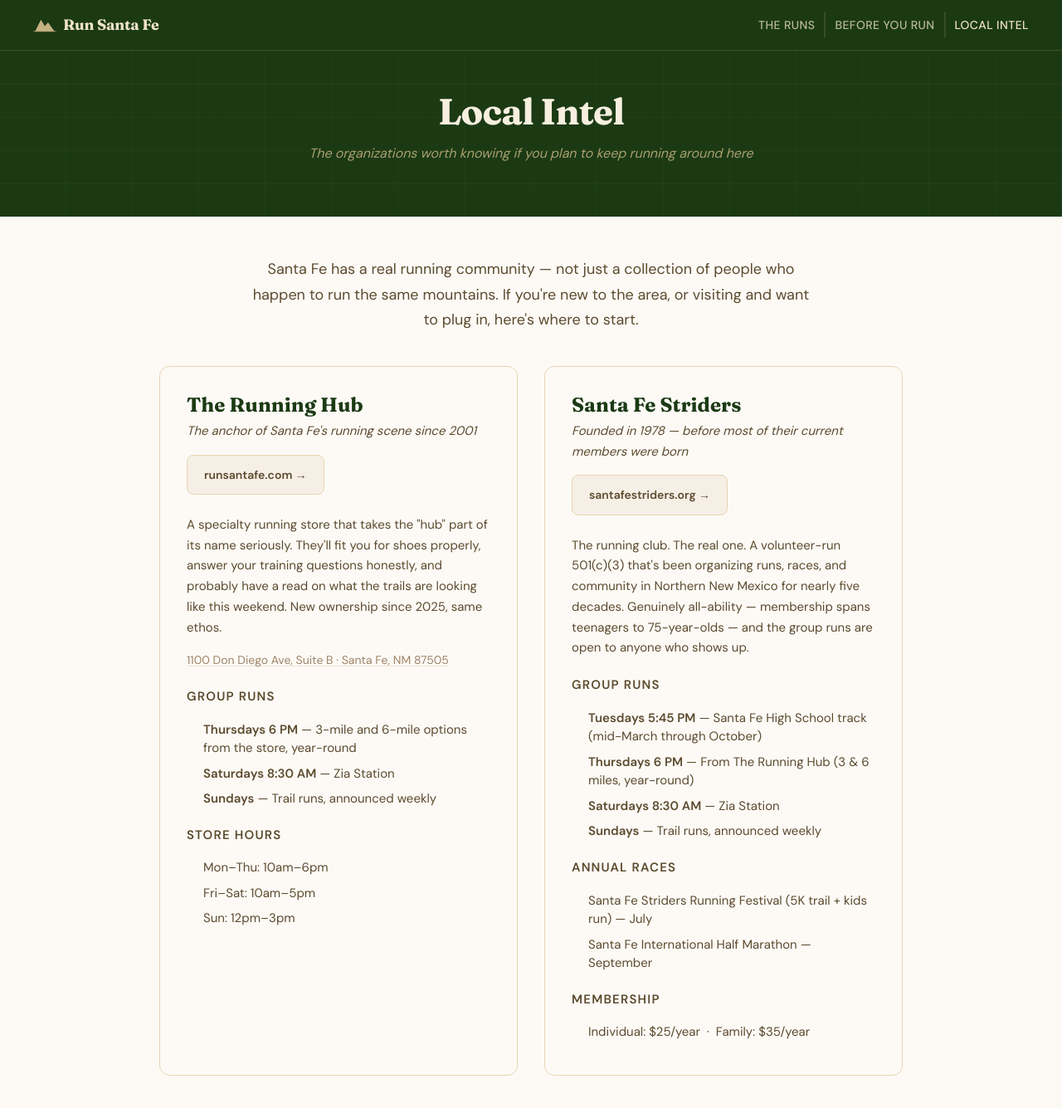
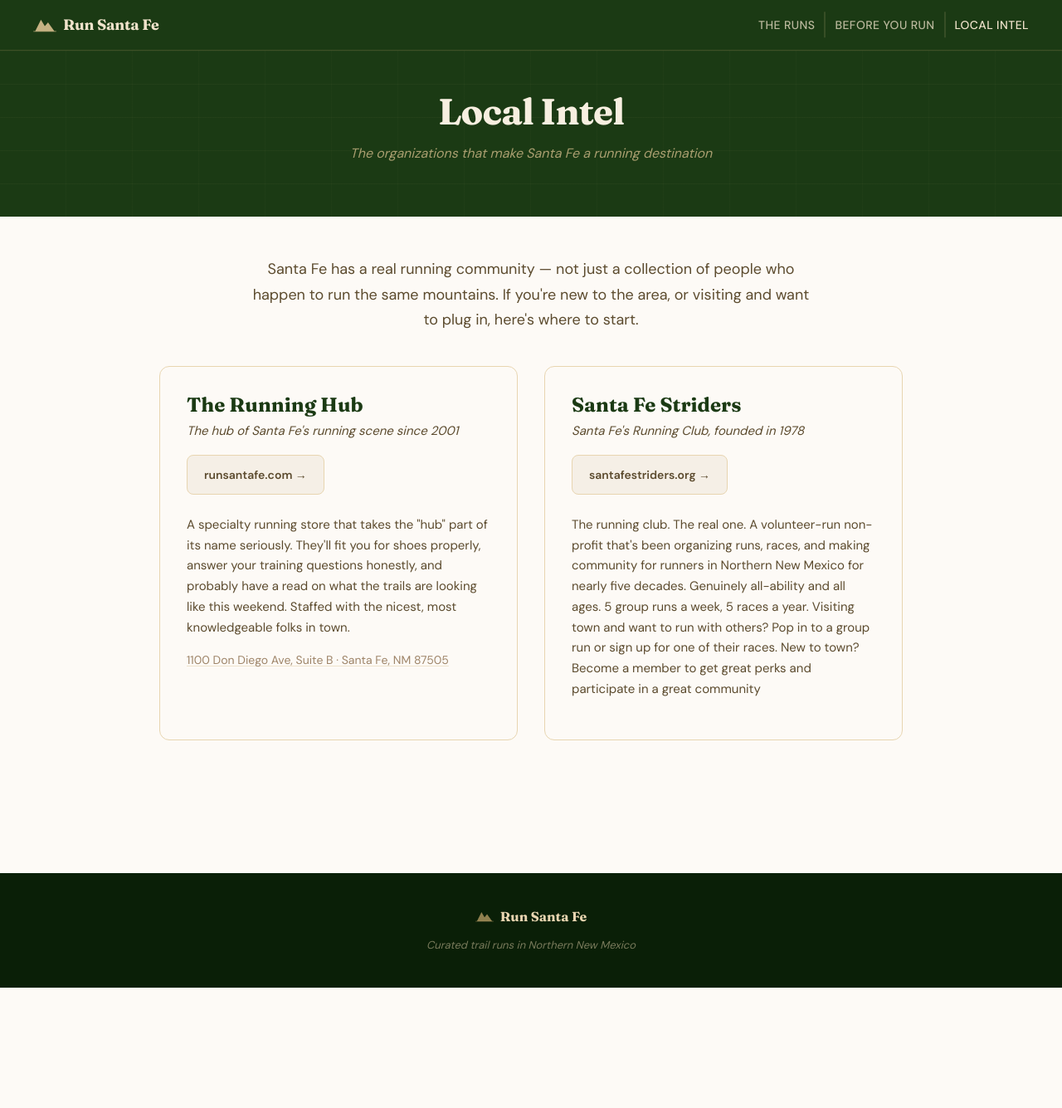
Before and after one commit to santa-fe-runs/santa-fe-run, a Jekyll site: the page built from local-intel.md, in a window 1280 px wide and 1400 px high. Shown: the top 1335 px of the window at 83% size. Built offline with Jekyll 4.4.1, drawn with Linux system fonts in a browser that asks for light colours.

Commit message:
local intel cleanup

```diff
--- a/local-intel.md
+++ b/local-intel.md
@@ -8,7 +8,7 @@
   <div class="guide-hero">
     <div class="container">
       <h1 class="guide-title">Local Intel</h1>
-      <p class="guide-subtitle">The organizations worth knowing if you plan to keep running around here</p>
+      <p class="guide-subtitle">The organizations that make Santa Fe a running destination</p>
     </div>
   </div>
 
@@ -22,48 +22,20 @@
 
           <div class="intel-card">
             <h2 class="intel-card-name">The Running Hub</h2>
-            <p class="intel-card-tagline">The anchor of Santa Fe's running scene since 2001</p>
+            <p class="intel-card-tagline">The hub of Santa Fe's running scene since 2001</p>
             <a href="https://runsantafe.com" class="action-btn action-btn-secondary intel-card-url" target="_blank" rel="noopener noreferrer">runsantafe.com &rarr;</a>
             <div class="intel-card-body">
-              <p>A specialty running store that takes the "hub" part of its name seriously. They'll fit you for shoes properly, answer your training questions honestly, and probably have a read on what the trails are looking like this weekend. New ownership since 2025, same ethos.</p>
+              <p>A specialty running store that takes the "hub" part of its name seriously. They'll fit you for shoes properly, answer your training questions honestly, and probably have a read on what the trails are looking like this weekend. Staffed with the nicest, most knowledgeable folks in town.</p>
               <a href="https://maps.google.com/?q=1100+Don+Diego+Ave+Suite+B+Santa+Fe+NM+87505" class="intel-card-address" target="_blank" rel="noopener noreferrer">1100 Don Diego Ave, Suite B &middot; Santa Fe, NM 87505</a>
-              <p class="intel-card-section-label">Group Runs</p>
-              <ul>
-                <li><strong>Thursdays 6 PM</strong> — 3-mile and 6-mile options from the store, year-round</li>
-                <li><strong>Saturdays 8:30 AM</strong> — Zia Station</li>
-                <li><strong>Sundays</strong> — Trail runs, announced weekly</li>
-              </ul>
-              <p class="intel-card-section-label">Store Hours</p>
-              <ul>
-                <li>Mon–Thu: 10am–6pm</li>
-                <li>Fri–Sat: 10am–5pm</li>
-                <li>Sun: 12pm–3pm</li>
-              </ul>
             </div>
           </div>
 
           <div class="intel-card">
             <h2 class="intel-card-name">Santa Fe Striders</h2>
-            <p class="intel-card-tagline">Founded in 1978 — before most of their current members were born</p>
+            <p class="intel-card-tagline">Santa Fe's Running Club, founded in 1978</p>
             <a href="https://santafestriders.org" class="action-btn action-btn-secondary intel-card-url" target="_blank" rel="noopener noreferrer">santafestriders.org &rarr;</a>
             <div class="intel-card-body">
-              <p>The running club. The real one. A volunteer-run 501(c)(3) that's been organizing runs, races, and community in Northern New Mexico for nearly five decades. Genuinely all-ability — membership spans teenagers to 75-year-olds — and the group runs are open to anyone who shows up.</p>
-              <p class="intel-card-section-label">Group Runs</p>
-              <ul>
-                <li><strong>Tuesdays 5:45 PM</strong> — Santa Fe High School track (mid-March through October)</li>
-                <li><strong>Thursdays 6 PM</strong> — From The Running Hub (3 & 6 miles, year-round)</li>
-                <li><strong>Saturdays 8:30 AM</strong> — Zia Station</li>
-                <li><strong>Sundays</strong> — Trail runs, announced weekly</li>
-              </ul>
-              <p class="intel-card-section-label">Annual Races</p>
-              <ul>
-                <li>Santa Fe Striders Running Festival (5K trail + kids run) — July</li>
-                <li>Santa Fe International Half Marathon — September</li>
-              </ul>
-              <p class="intel-card-section-label">Membership</p>
-              <ul>
-                <li>Individual: $25/year &nbsp;&middot;&nbsp; Family: $35/year</li>
-              </ul>
+              <p>The running club. The real one. A volunteer-run non-profit that's been organizing runs, races, and making community for runners in Northern New Mexico for nearly five decades. Genuinely all-ability and all ages. 5 group runs a week, 5 races a year. Visiting town and want to run with others? Pop in to a group run or sign up for one of their races. New to town? Become a member to get great perks and participate in a great community</p>
             </div>
           </div>
 
```
